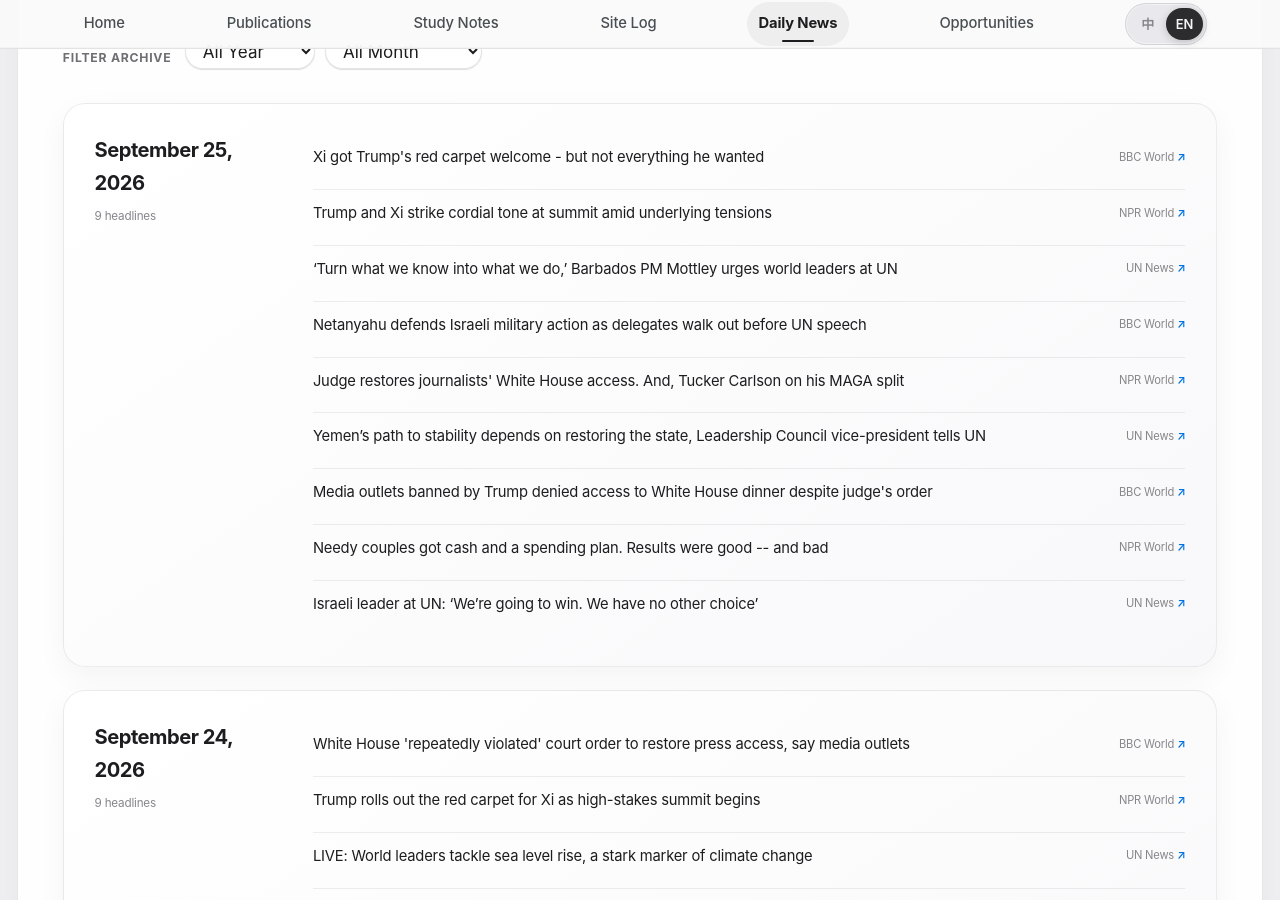
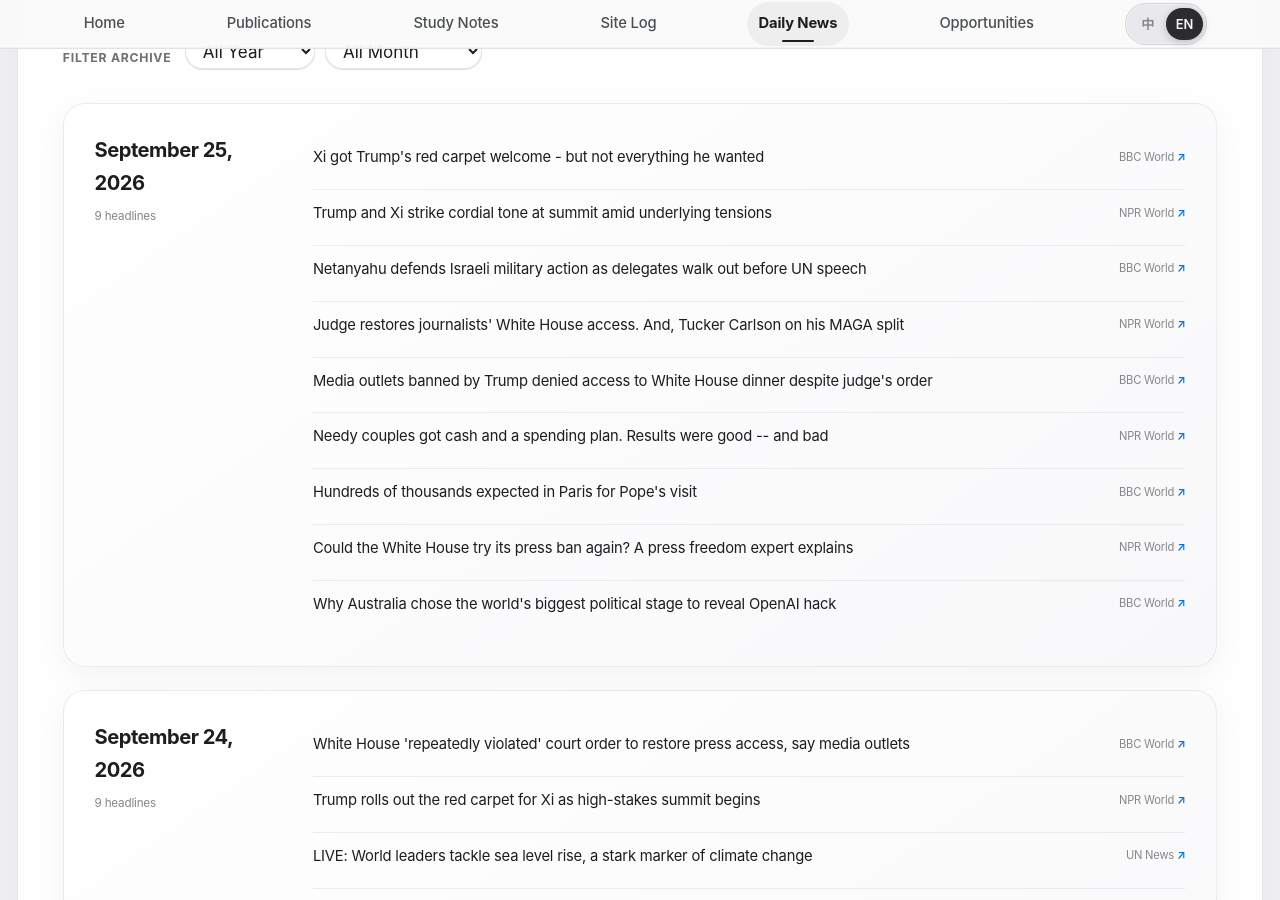
Before and after one commit to HaoxiangLuo/HaoxiangLuo.github.io, a Jekyll site: the page built from _pages/daily-news.html, in a window 1280 px wide and 900 px high, scrolled down 297 px. Built offline with Jekyll 4.4.1, drawn with Linux system fonts in a browser that asks for light colours; a style sheet for code colours, icons or effects is not loaded.

Commit message:
Update daily news 2026-09-25

```diff
--- a/_data/daily_news.json
+++ b/_data/daily_news.json
@@ -1,5 +1,5 @@
 {
-  "updated_at": "2026-09-25T12:25:59+08:00",
+  "updated_at": "2026-09-25T13:24:27+08:00",
   "days": [
     {
       "date": "2026-09-25",
@@ -17,12 +17,6 @@
           "title_zh": "特朗普和习近平在潜在的紧张局势中在峰会上语气亲切"
         },
         {
-          "title": "‘Turn what we know into what we do,’ Barbados PM Mottley urges world leaders at UN",
-          "source": "UN News",
-          "url": "https://news.un.org/feed/view/en/story/2026/09/1168433",
-          "title_zh": "巴巴多斯总理莫特利在联合国敦促世界领导人“将我们所知道的转化为我们所做的"
-        },
-        {
           "title": "Netanyahu defends Israeli military action as delegates walk out before UN speech",
           "source": "BBC World",
           "url": "https://www.bbc.co.uk/news/articles/c3y0z7kxlegdo?at_medium=RSS&at_campaign=rss",
@@ -33,12 +27,6 @@
           "source": "NPR World",
           "url": "https://www.npr.org/2026/09/24/g-s1-144850/up-first-newsletter-cnn-msnow-politico-iran-ukraine-unga-china-xi-jinping-trump",
           "title_zh": "法官恢复记者进入白宫的权利。塔克·卡尔森 (Tucker Carlson) 谈他的 MAGA 分裂"
-        },
-        {
-          "title": "Yemen’s path to stability depends on restoring the state, Leadership Council vice-president tells UN",
-          "source": "UN News",
-          "url": "https://news.un.org/feed/view/en/story/2026/09/1168432",
-          "title_zh": "领导委员会副主席告诉联合国，也门的稳定之路取决于恢复国家"
         },
         {
           "title": "Media outlets banned by Trump denied access to White House dinner despite judge's order",
@@ -53,10 +41,22 @@
           "title_zh": "有需要的夫妇得到了现金和支出计划。结果有好有坏"
         },
         {
-          "title": "Israeli leader at UN: ‘We’re going to win. We have no other choice’",
-          "source": "UN News",
-          "url": "https://news.un.org/feed/view/en/story/2026/09/1168431",
-          "title_zh": "联合国以色列领导人：“我们会赢。”我们别无选择"
+          "title": "Hundreds of thousands expected in Paris for Pope's visit",
+          "source": "BBC World",
+          "url": "https://www.bbc.co.uk/news/articles/cmq8j904212po?at_medium=RSS&at_campaign=rss",
+          "title_zh": "巴黎预计将有数十万人参加教宗的访问"
+        },
+        {
+          "title": "Could the White House try its press ban again? A press freedom expert explains",
+          "source": "NPR World",
+          "url": "https://www.npr.org/2026/09/24/nx-s1-5978805/whats-next-white-house-press-access-fight",
+          "title_zh": "白宫能否再次尝试新闻禁令？新闻自由专家解释道"
+        },
+        {
+          "title": "Why Australia chose the world's biggest political stage to reveal OpenAI hack",
+          "source": "BBC World",
+          "url": "https://www.bbc.co.uk/news/articles/cr3eqk15ld14o?at_medium=RSS&at_campaign=rss",
+          "title_zh": "为什么澳大利亚选择世界上最大的政治舞台来揭露 OpenAI 黑客事件"
         }
       ]
     },
```
